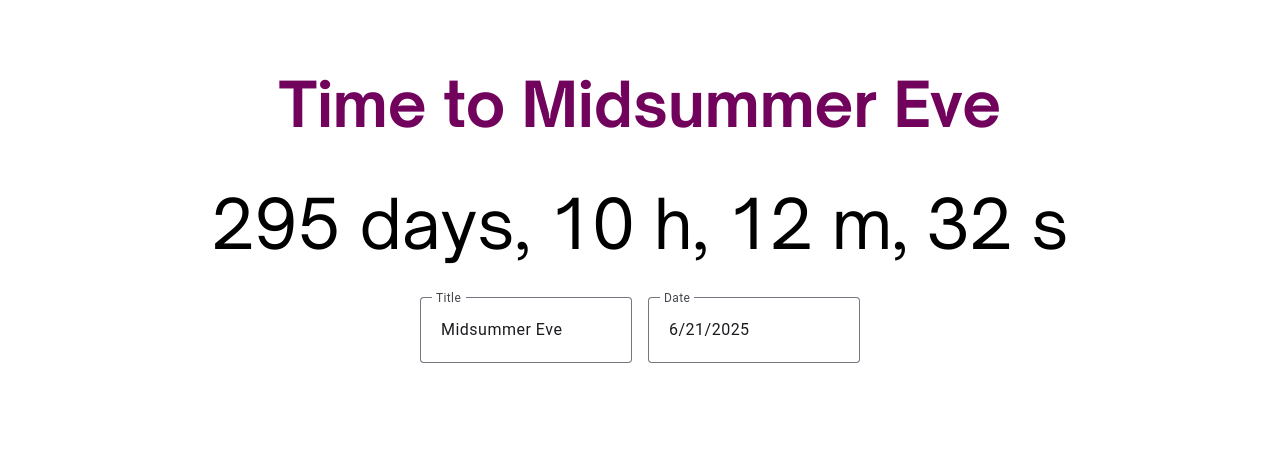
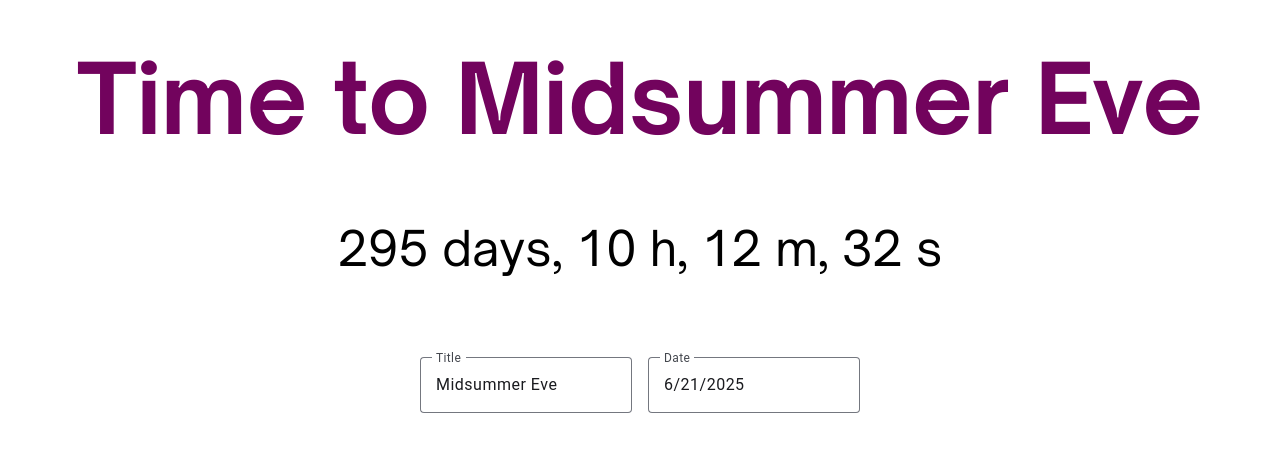
Before and after one commit to bahaar-ghafari/countdown, an Angular app: page / in a window 1280 px wide. Shown: the part 196-648 px from the top of the page. Built offline with nearby package versions, Linux system fonts and the light colour scheme.

Commit message:
style: solution one

```diff
--- a/src/app/countdown/countdown.component.html
+++ b/src/app/countdown/countdown.component.html
@@ -1,4 +1,3 @@
-<main role="main">
   <div class="container">
     <div>
       <h1 class="title" aria-label="Event Title">
@@ -37,4 +36,3 @@
       </mat-form-field>
     </div>
   </div>
-</main>
--- a/src/app/countdown/countdown.component.scss
+++ b/src/app/countdown/countdown.component.scss
@@ -1,7 +1,4 @@
 $primary-color: #72035d;
-$text-color:#757575;
-$container-max-width: 31.2rem;
-$input-max-with: 9rem;
 $default-padding: 1rem;
 
 :host {
@@ -17,23 +14,20 @@ $default-padding: 1rem;
 }
 
 .container {
-  max-width: $container-max-width;
   width: 100%;
   display: flex;
   flex-direction: column;
   justify-content: space-evenly;
   height: 100vh;
+  overflow: hidden;
+  white-space: nowrap;
+
+  // Solution one
+  font-size: calc(7px + 2vw);
 
   .title {
     color: $primary-color;
-    font-size: 1.4rem;
     font-weight: 800;
-  }
-
-  .time {
-    font-size: 1.6rem;
-    margin: 1rem 0;
-    color: #000;
   }
 
   .input-group {
@@ -41,38 +35,21 @@ $default-padding: 1rem;
     flex-direction: column;
     justify-content: space-between;
     margin-top: 1rem;
-    font-size: 1rem;
-    color: #000;
-
-    label {
-      font-weight: bold;
-      color: #000;
-    }
-
-    input {
-      max-width: $input-max-with;
-      padding: 5px;
-      border-color: $text-color;
-    }
   }
 }
 
 @media (min-width: 600px) {
   .container {
-    max-width: none;
     align-items: center;
     justify-content: center;
+
+      // Solution one
+    font-size: calc(9px + 3vw);
 
     .input-group {
       flex-direction: row;
       gap: 1rem;
-    }
-    .title {
-      font-size: 3.8rem;
-    }
-
-    .time {
-      font-size: 4.2rem;
+      margin-top: 5rem;
     }
   }
 }
```
